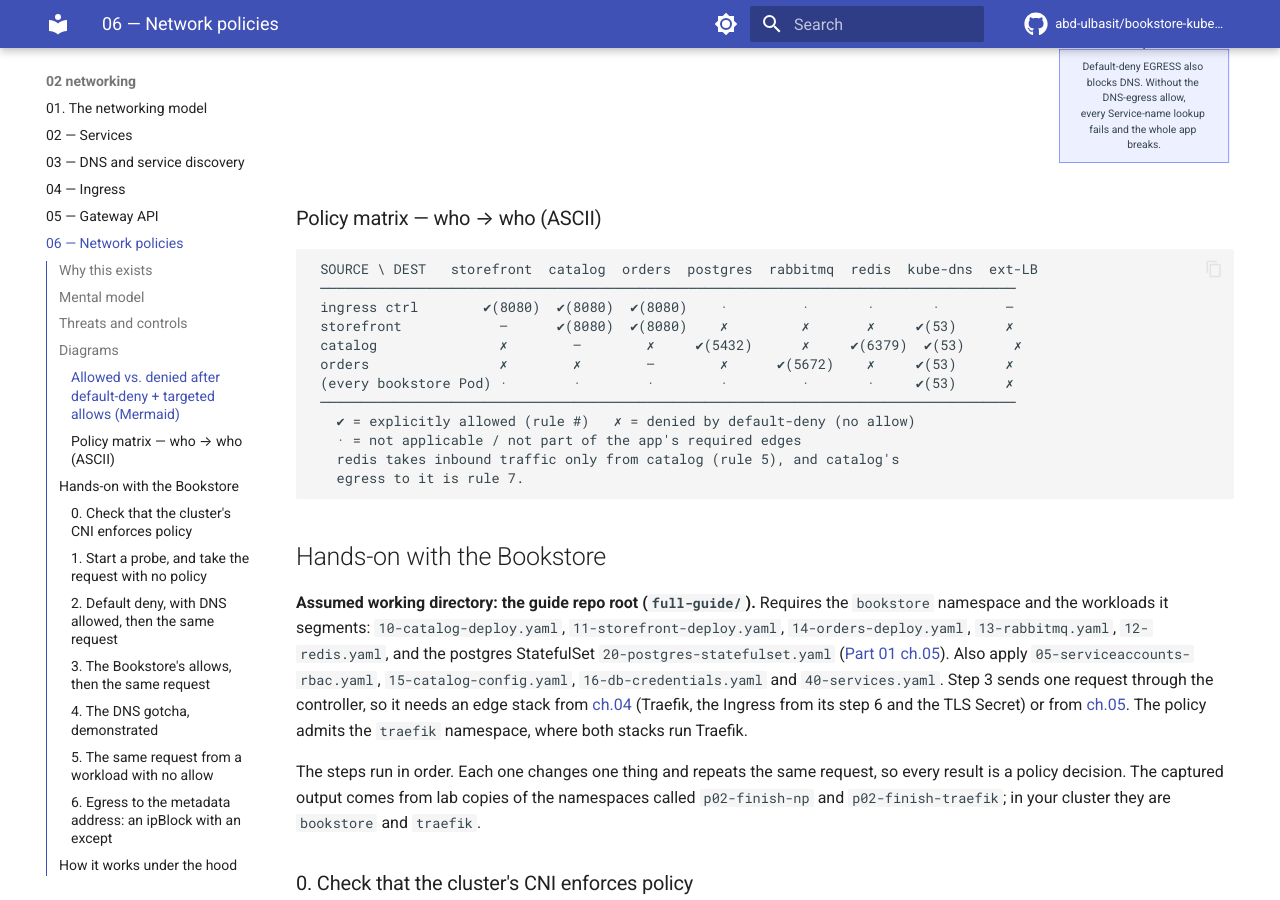
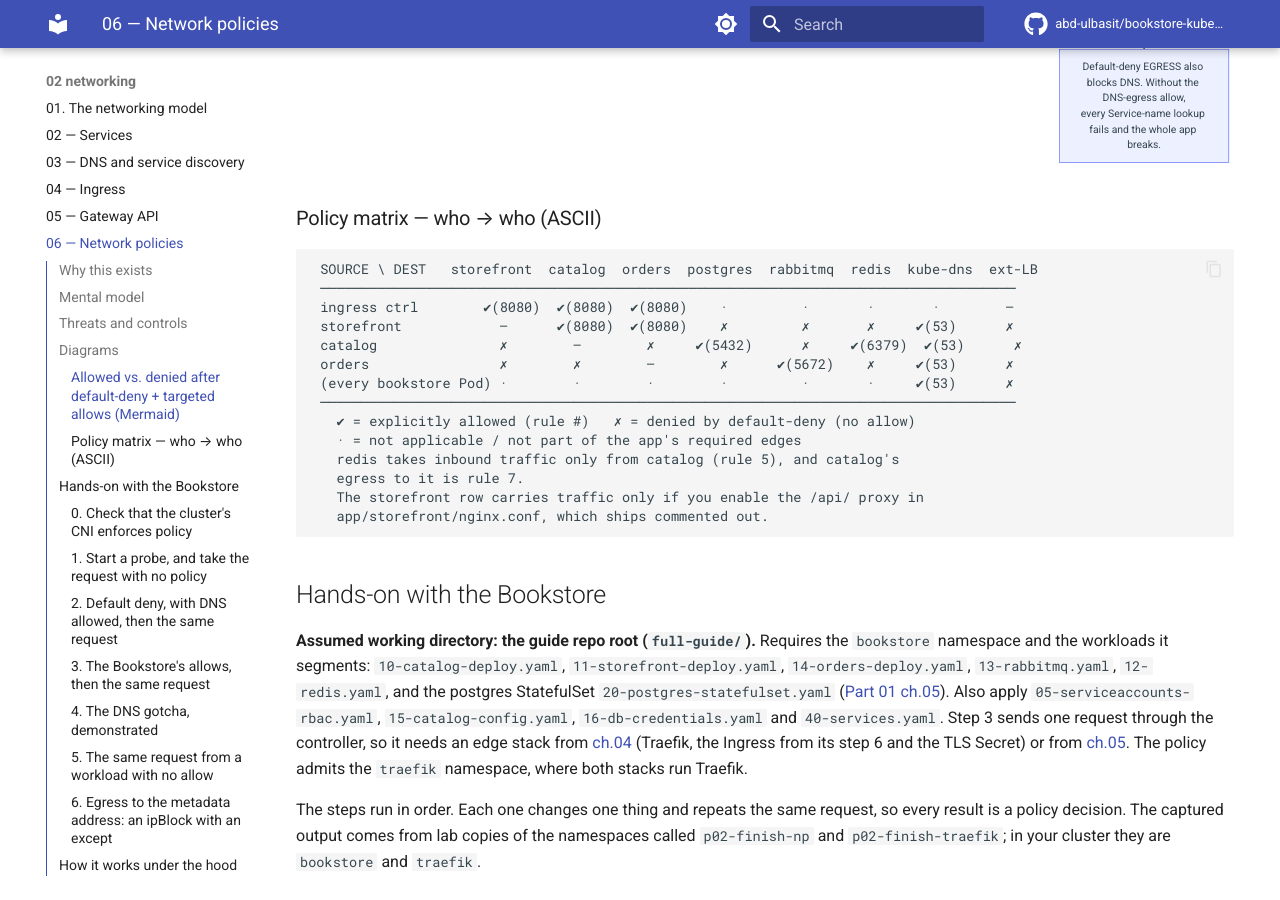
Before and after one commit to abd-ulbasit/bookstore-kubernetes-guide, an MkDocs documentation site: the page built from full-guide/02-networking/06-network-policies.md, in a window 1280 px wide and 900 px high, scrolled down 2275 px. Built offline with MkDocs 1.6.1 and Material for MkDocs 9.7.7, drawn with Linux system fonts in a browser that asks for light colours; comment, search, counter and statistics services are not loaded; some of the changed text lies outside the part shown.

Commit message:
networking: state that the storefront edges need the server-side proxy
The storefront to catalog and orders edges (policy rules 4 and 8) were
described as the UI calling the APIs through the storefront. The
storefront's /api/ proxy block in app/storefront/nginx.conf is commented
out, so the browser reaches the APIs through the edge (rule 3). The
policies stay, because chapter 02.06 uses them to show that a connection
needs both ends. Comments are corrected in the raw, kustomize and Helm
trees and in the chapter matrix and rule bullets. Rule logic and captured
output are unchanged.

The traefik-rewrite component now warns against combining it with the
gateway component, which has no Ingress for the Middleware to attach to.

Co-Authored-By: Claude Haiku 5.5 <noreply@anthropic.com>

````diff
--- a/full-guide/02-networking/06-network-policies.md
+++ b/full-guide/02-networking/06-network-policies.md
@@ -116,6 +116,8 @@ flowchart TB
    · = not applicable / not part of the app's required edges
    redis takes inbound traffic only from catalog (rule 5), and catalog's
    egress to it is rule 7.
+   The storefront row carries traffic only if you enable the /api/ proxy in
+   app/storefront/nginx.conf, which ships commented out.
 ```
 
 ## Hands-on with the Bookstore
@@ -332,7 +334,9 @@ The rules, in order:
   controller from ch.04 and ch.05 runs, to storefront, catalog and orders on
   `:8080`.
 - **rule 4** `allow-storefront-to-apis`: storefront to catalog and orders on
-  `:8080`, the ingress side of that edge.
+  `:8080`, the ingress side of that edge. It carries traffic only if you enable
+  the server-side `/api/` proxy in `app/storefront/nginx.conf`, which ships
+  commented out; the guide keeps it to show that a connection needs both ends.
 - **rule 5** `allow-data-tier-ingress`: one policy that selects both data
   pods. Its first rule admits catalog, orders, `db-migrate` and `cleanup` to
   postgres on `:5432`. Its second admits catalog alone to redis on `:6379`.
@@ -346,7 +350,8 @@ The rules, in order:
   and 6): orders may send to redis here, and redis refuses it. Rules 5 and 6
   alone still fail.
 - **rule 8** `allow-storefront-egress`: the egress side of storefront to catalog
-  and orders.
+  and orders. Like rule 4, it carries traffic only if you enable the server-side
+  `/api/` proxy in `app/storefront/nginx.conf`, which ships commented out.
 
 Rules 9 and 10 come from later Parts (the payments worker, and the monitoring
 scrape). They follow the same pattern.
````
Also changed, not shown: 4 other files.
